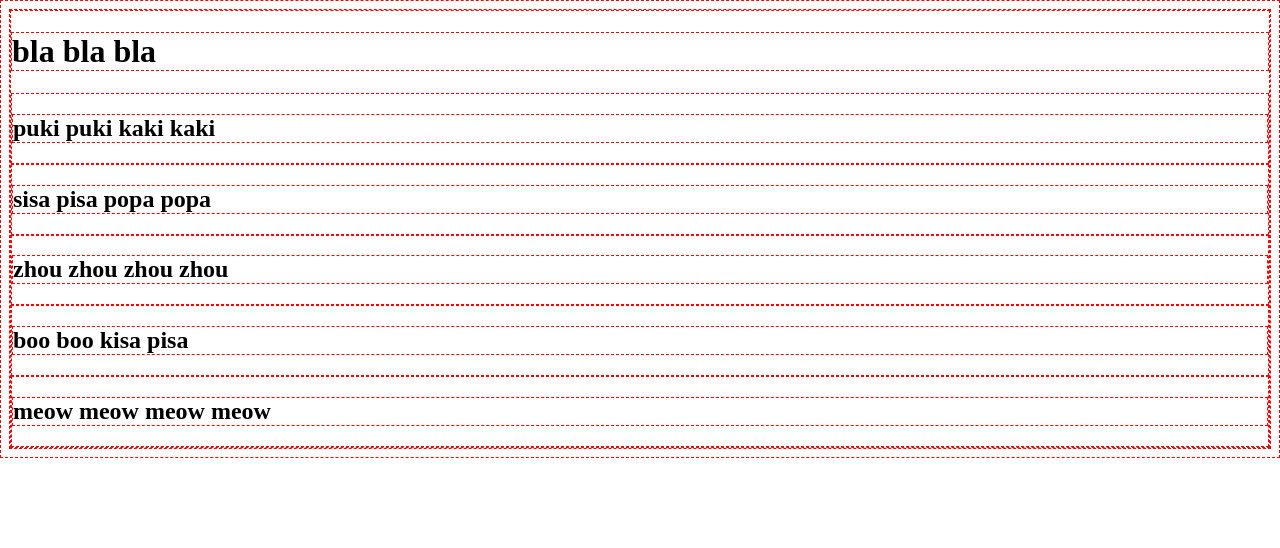
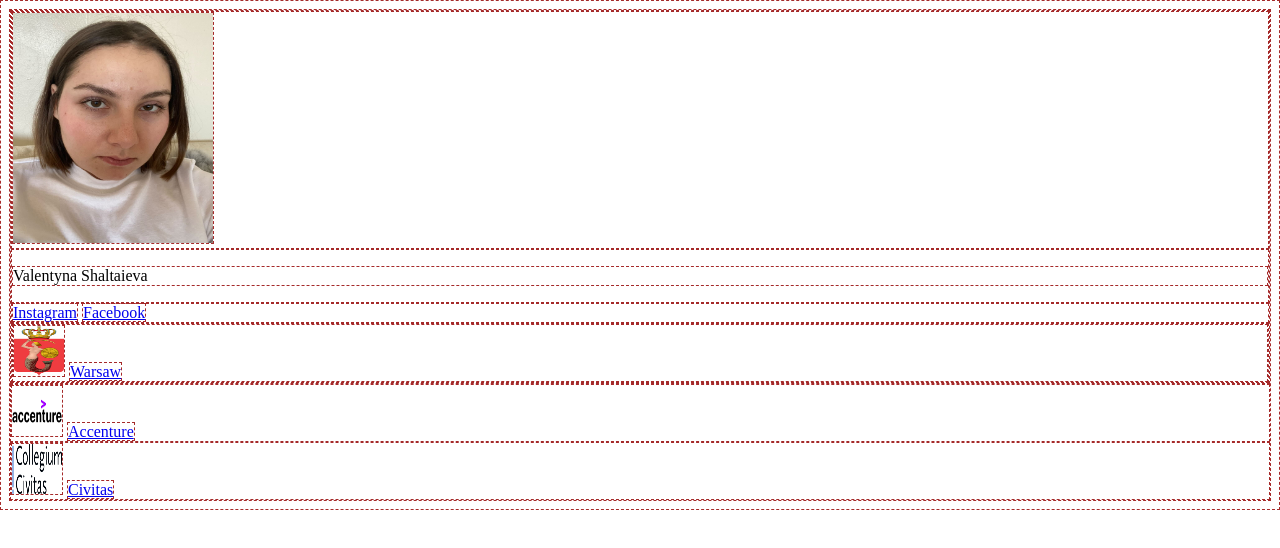
Before and after one commit to lgorss/link-in-bio, a plain HTML site: page index.html in a window 1280 px wide. Drawn offline with Linux system fonts and the light colour scheme.

Commit message:
Valentyna project

```diff
--- a/index.html
+++ b/index.html
@@ -6,24 +6,47 @@
   </head>
   <style>
     * {
-      border: 1px red dashed;
+      border: 1px brown dashed;
     }
   </style>
   <body>
-<div class="body">
+<div class="main-conteiner">
+  <div class="image-row">
+    <img src="profile_pic.jpg" alt="Valentyna Shaltaieva"
+    width="200"
+    height="230">
+  </div>
 
-  <h1>bla bla bla</h1>
+  <div class="name-row">
+    <p>Valentyna Shaltaieva</p>
+  </div>
 
-  <div class="main-conteiner"><h2>puki puki kaki kaki</h2></div>
+  <div class="social-media-icons">
+     <a href="https://www.instagram.com/valentyna_shaltaieva/" target="_blank">Instagram</a>
+     <a href="https://www.facebook.com/valentyna.shaltaieva" target="_blank">Facebook</a>
+  </div>
 
-  <div class="image-row"><h2>sisa pisa popa popa</h2></div>
+  <div class="links-row">
+    <div class="item">
+    <img src="POL_Warszawa_COA.svg.png" alt="coat_of_arms Warsaw"
+    width="50"
+    height="50">
+    <a target="_blank" href="https://en.wikipedia.org/wiki/Warsaw">Warsaw</a>
+  </div>
+  </div>
+</div>
+  <div class="item">
+    <img src="Accenture-Logo.png" alt="Accenture-Logo"
+    width="50"
+    height="50">
+    <a href="https://www.accenture.com/us-en" target="_blank"> Accenture</a>
+  </div>
 
-  <div class="name-row"><h2>zhou zhou zhou zhou</h2></div>
-
-  <div class="social-media-icons"><h2>boo boo kisa pisa</h2></div>
-
-  <div class="links-row"><h2>meow meow meow meow</h2></div>
-
-</div>
+  <div class="item">
+    <img src="Collegium_Civitas_logo.png" alt="Collegium_Civitas_logo"
+    width="50"
+    height="50">
+    <a href="https://civitas.edu.pl/en/" target="_blank"> Civitas</a>
+  </div>
   </body>
 </html>
```
Also changed, not shown: Accenture-Logo.png (added), Collegium_Civitas_logo.png (added), POL_Warszawa_COA.svg.png (added), profile_pic.jpg (added).
